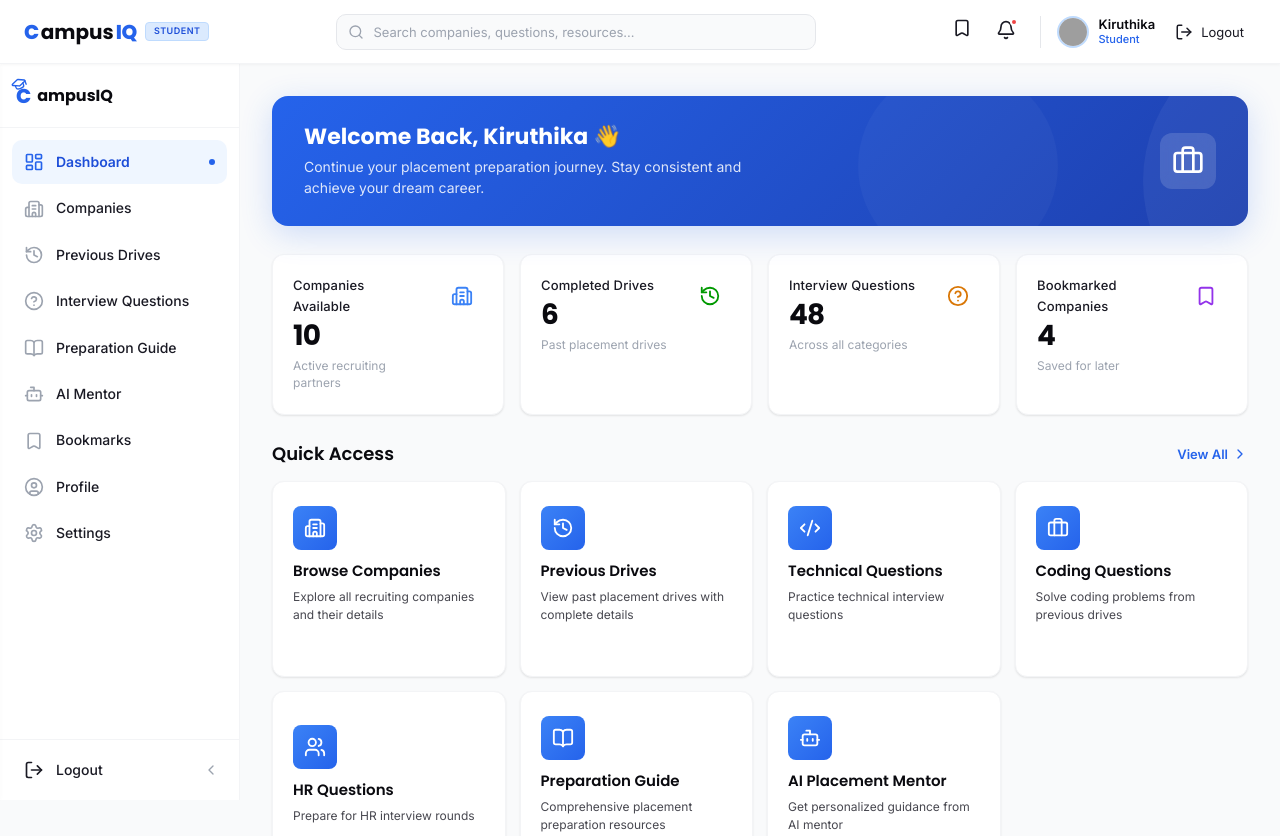
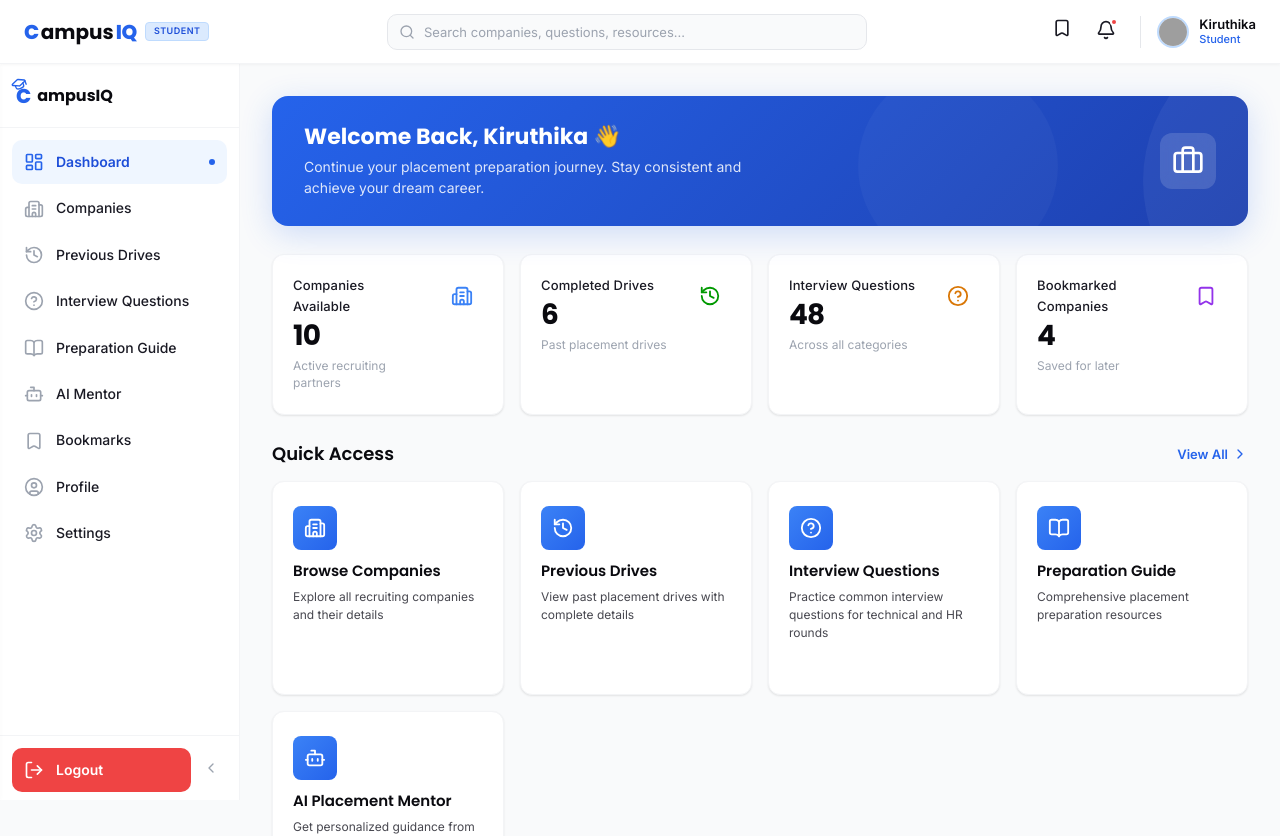
Before and after one commit to GowrinathSivakumar/CampusIQ, a React (Vite) app in the folder frontend/: page /student/dashboard in a window 1280 px wide. Shown: the top 836 px of the page. Built offline with nearby package versions, Linux system fonts and the light colour scheme; grey boxes are pictures that could not be loaded.

Commit message:
Student logout UI as button

```diff
--- a/frontend/src/components/QuickAccessCard.css
+++ b/frontend/src/components/QuickAccessCard.css
@@ -1,5 +1,8 @@
 .quick-access-card {
   position: relative;
+  display: flex;
+  flex-direction: column;
+  justify-content: space-between;
   background: var(--color-white);
   border-radius: var(--radius-lg);
   border: 1px solid var(--color-gray-100);
@@ -7,6 +10,7 @@
   padding: 24px 20px;
   text-align: left;
   width: 100%;
+  min-height: 180px;
   cursor: pointer;
   transition: box-shadow 0.25s, transform 0.25s;
   overflow: hidden;
@@ -40,6 +44,7 @@
   display: flex;
   flex-direction: column;
   gap: 8px;
+  flex: 1;
 }
 
 .quick-access-card-icon {
--- a/frontend/src/components/StudentNavbar.css
+++ b/frontend/src/components/StudentNavbar.css
@@ -187,26 +187,6 @@
   line-height: 1.2;
 }
 
-.student-navbar-logout {
-  display: flex;
-  align-items: center;
-  gap: 8px;
-  padding: 8px 12px;
-  font-size: 13px;
-  color: var(--color-dark-secondary);
-  border-radius: var(--radius-md);
-  transition: color 0.15s, background 0.15s;
-}
-
-.student-navbar-logout:hover {
-  color: var(--color-red-600);
-  background: var(--color-red-50);
-}
-
-.student-navbar-logout-label {
-  display: none;
-}
-
 @media (min-width: 640px) {
   .student-navbar-inner {
     padding: 0 24px;
@@ -214,10 +194,6 @@
 
   .student-navbar-profile {
     display: flex;
-  }
-
-  .student-navbar-logout-label {
-    display: inline;
   }
 }
 
--- a/frontend/src/components/StudentNavbar.tsx
+++ b/frontend/src/components/StudentNavbar.tsx
@@ -1,4 +1,4 @@
-import { Search, Bell, Bookmark, LogOut, Menu } from 'lucide-react'
+import { Search, Bell, Bookmark, Menu } from 'lucide-react'
 import { Link } from 'react-router-dom'
 import './StudentNavbar.css'
 
@@ -59,11 +59,6 @@ export default function StudentNavbar({ onToggleSidebar }: StudentNavbarProps) {
               <p className="student-navbar-profile-role">Student</p>
             </div>
           </div>
-
-          <button className="student-navbar-logout" aria-label="Logout">
-            <LogOut size={18} />
-            <span className="student-navbar-logout-label">Logout</span>
-          </button>
         </div>
       </div>
     </header>
--- a/frontend/src/components/StudentSidebar.css
+++ b/frontend/src/components/StudentSidebar.css
@@ -204,18 +204,24 @@
   flex: 1;
 }
 
-.student-sidebar-logout:hover {
-  color: var(--color-red-600);
-  background: var(--color-red-50);
+.student-sidebar-logout.logout-btn {
+  background: var(--color-red-500);
+  color: var(--color-white);
+  font-weight: 600;
+  margin-top: 4px;
 }
 
-.student-sidebar-logout .student-sidebar-link-icon {
-  color: var(--color-gray-400);
-  transition: color 0.15s;
+.student-sidebar-logout.logout-btn:hover {
+  background: var(--color-red-600);
+  color: var(--color-white);
 }
 
-.student-sidebar-logout:hover .student-sidebar-link-icon {
-  color: var(--color-red-500);
+.student-sidebar-logout.logout-btn .student-sidebar-link-icon {
+  color: var(--color-white);
+}
+
+.student-sidebar-logout.logout-btn:hover .student-sidebar-link-icon {
+  color: var(--color-white);
 }
 
 .student-sidebar-toggle {
--- a/frontend/src/components/StudentSidebar.tsx
+++ b/frontend/src/components/StudentSidebar.tsx
@@ -85,7 +85,7 @@ export default function StudentSidebar({ collapsed, onToggle, mobileOpen, onMobi
         <NavLink
           to="/"
           onClick={onMobileClose}
-          className={`student-sidebar-logout ${collapsed ? 'justify-center' : ''}`}
+          className={`student-sidebar-logout logout-btn ${collapsed ? 'justify-center' : ''}`}
         >
           <LogOut size={20} />
           {!collapsed && <span className="student-sidebar-link-label">Logout</span>}
--- a/frontend/src/pages/student/Dashboard.css
+++ b/frontend/src/pages/student/Dashboard.css
@@ -133,8 +133,9 @@
 
 .student-dashboard-quick-access {
   display: grid;
-  grid-template-columns: repeat(auto-fill, minmax(200px, 1fr));
-  gap: 14px;
+  grid-template-columns: repeat(auto-fit, minmax(220px, 1fr));
+  gap: 16px;
+  align-items: stretch;
 }
 
 .student-dashboard-grid {
--- a/frontend/src/pages/student/Dashboard.tsx
+++ b/frontend/src/pages/student/Dashboard.tsx
@@ -5,8 +5,6 @@ import {
   HelpCircle,
   Bookmark,
   Briefcase,
-  Code2,
-  Users,
   Bot,
   BookOpen,
   ChevronRight,
@@ -67,21 +65,9 @@ const quickAccessItems = [
     path: '/student/drives',
   },
   {
-    title: 'Technical Questions',
-    description: 'Practice technical interview questions',
-    icon: Code2,
-    path: '/student/questions',
-  },
-  {
-    title: 'Coding Questions',
-    description: 'Solve coding problems from previous drives',
-    icon: Briefcase,
-    path: '/student/questions',
-  },
-  {
-    title: 'HR Questions',
-    description: 'Prepare for HR interview rounds',
-    icon: Users,
+    title: 'Interview Questions',
+    description: 'Practice common interview questions for technical and HR rounds',
+    icon: HelpCircle,
     path: '/student/questions',
   },
   {
```
